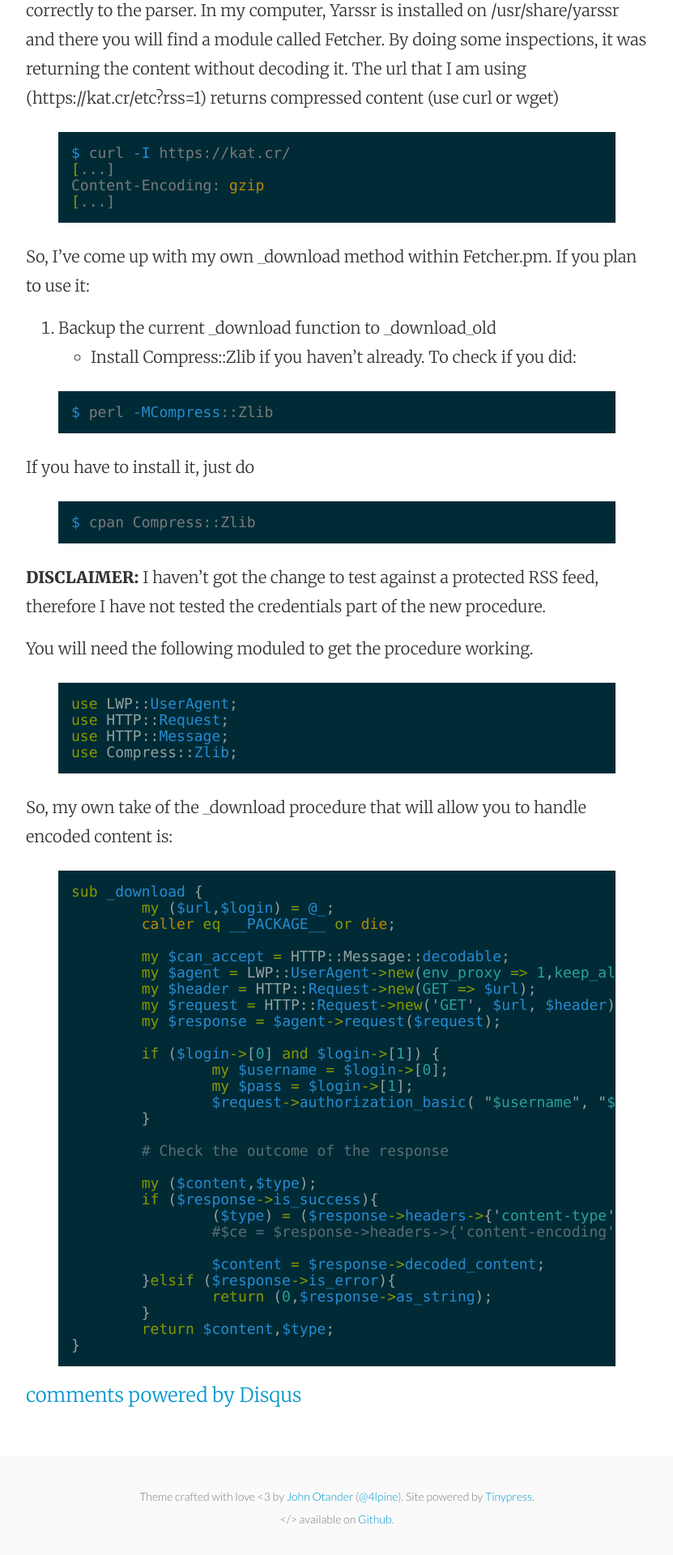
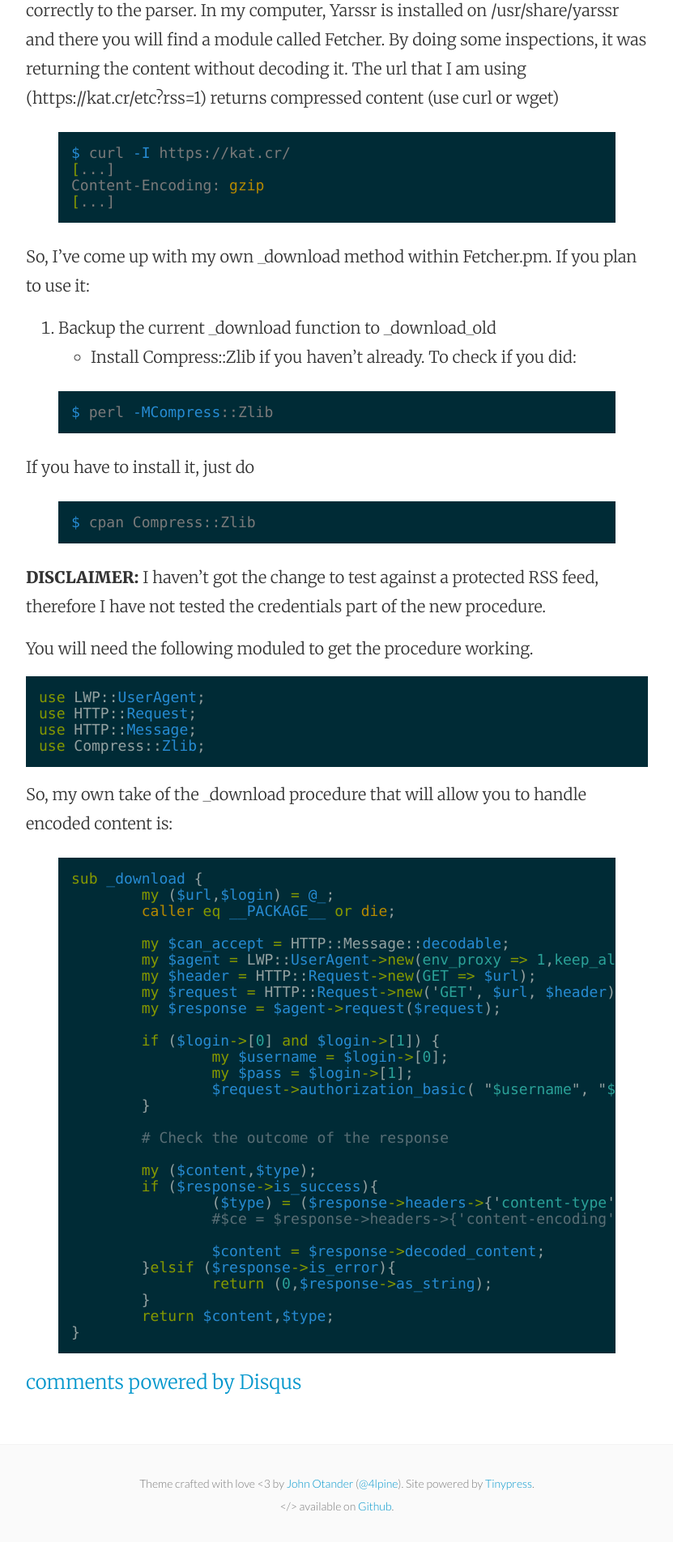
Before and after one commit to emmanuel-galindo/emmanuel-galindo.github.io, a Jekyll site: the page built from _posts/2016-04-14-yarssr-is-not-loading-the-feed-how-to-fix-it.markdown, in a window 1280 px wide. Shown: the part 1168-3088 px from the top of the page at 81% size, without its empty margins (224-1055 px from the left). Built offline with Jekyll 4.4.1, drawn with Linux system fonts in a browser that asks for light colours; comment, search, counter and statistics services are not loaded.

Commit message:
Post update: Yarssr is not loading the feed, how to fix it

````diff
--- a/_posts/2016-04-14-yarssr-is-not-loading-the-feed-how-to-fix-it.markdown
+++ b/_posts/2016-04-14-yarssr-is-not-loading-the-feed-how-to-fix-it.markdown
@@ -51,12 +51,12 @@
 **DISCLAIMER:** I haven't got the change to test against a protected RSS feed, therefore I have not tested the credentials part of the new procedure.
 
 You will need the following moduled to get the procedure working.
-{% highlight perl %}
+```perl
 use LWP::UserAgent;
 use HTTP::Request;
 use HTTP::Message;
 use Compress::Zlib;
-{% endhighlight %}
+```
 
 So, my own take of the _download procedure that will allow you to handle encoded content is:
 {% highlight perl %}
````
